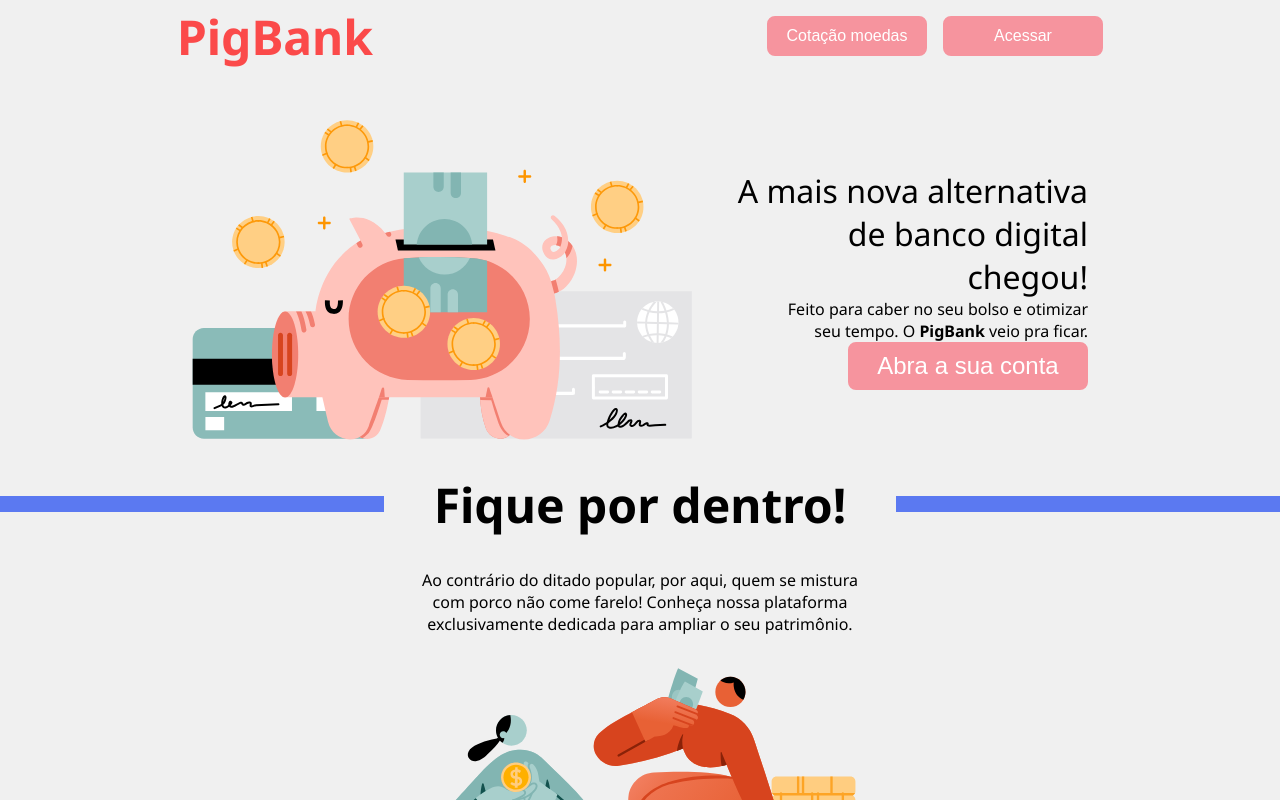
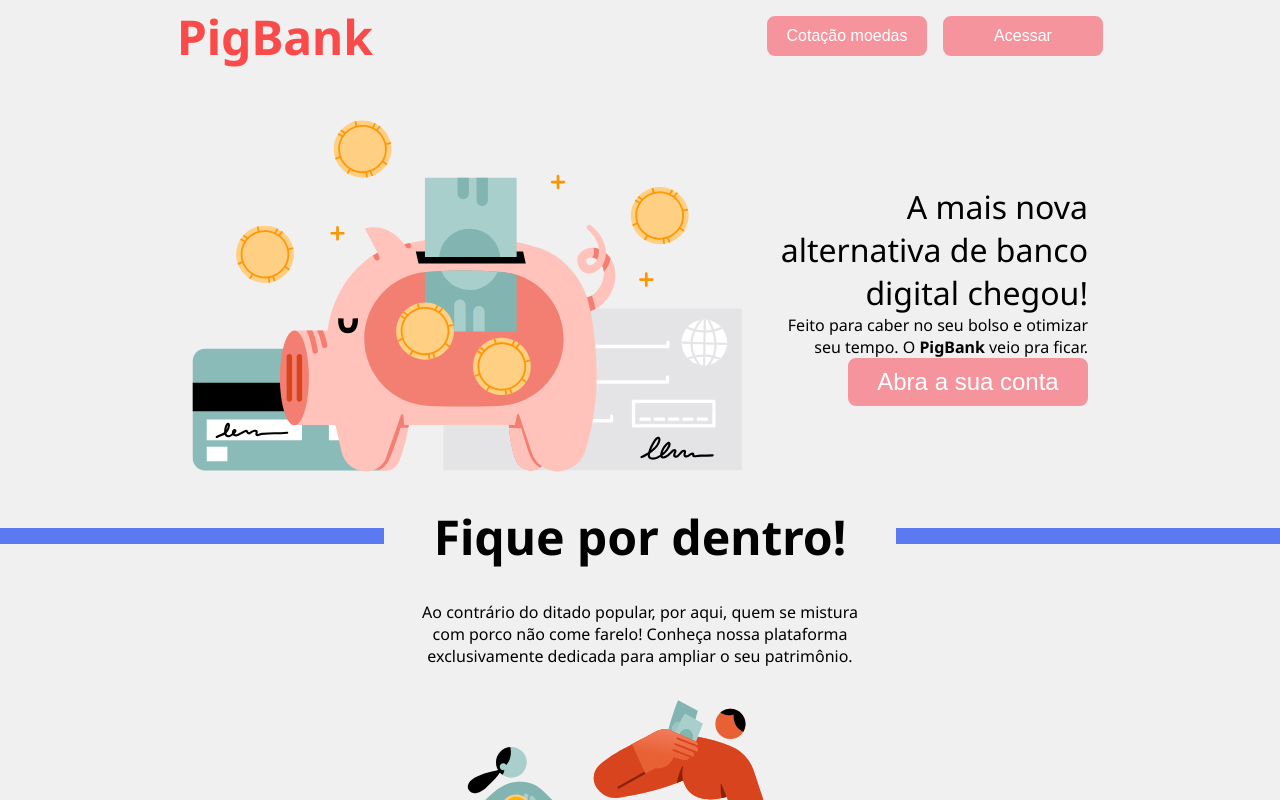
Before and after one commit to camposlaura/pigbank, a React (Create React App) app: page / in a window 1280 px wide. Shown: the top 800 px of the page. Built offline with nearby package versions, Linux system fonts and the light colour scheme.

Commit message:
ajustes nos nomes de classes

```diff
--- a/src/components/PageTemplate/PageTemplate.css
+++ b/src/components/PageTemplate/PageTemplate.css
@@ -1,4 +1,4 @@
-.container {
+.template-container {
     padding: 3rem;
     display: flex;
     flex-direction: column;
--- a/src/components/PageTemplate/PageTemplate.jsx
+++ b/src/components/PageTemplate/PageTemplate.jsx
@@ -9,7 +9,7 @@
         <>
             <Header></Header>
 
-            <div className='container'>
+            <div className='template-container'>
                 <h1>{title}</h1>
                 <img src={imgSrc} alt={imgAlt} />
                 <p>{text}</p>
--- a/src/pages/HomePage/HomePage.css
+++ b/src/pages/HomePage/HomePage.css
@@ -1,4 +1,4 @@
-.page-container {
+.home-container {
     margin: 3rem 0;
     display: flex;
     flex-direction: column;
@@ -29,5 +29,5 @@
 }
 
 img {
-    max-width: 500px;
+    max-width: 550px;
 }
--- a/src/pages/HomePage/HomePage.jsx
+++ b/src/pages/HomePage/HomePage.jsx
@@ -12,7 +12,7 @@
         <>
             <Header />
 
-            <div className='page-container'>
+            <div className='home-container'>
 
                 <div className='div-1'>
                     <img src={piggyBank} alt="desenho de um cofre em formato de porquinho" />
```
